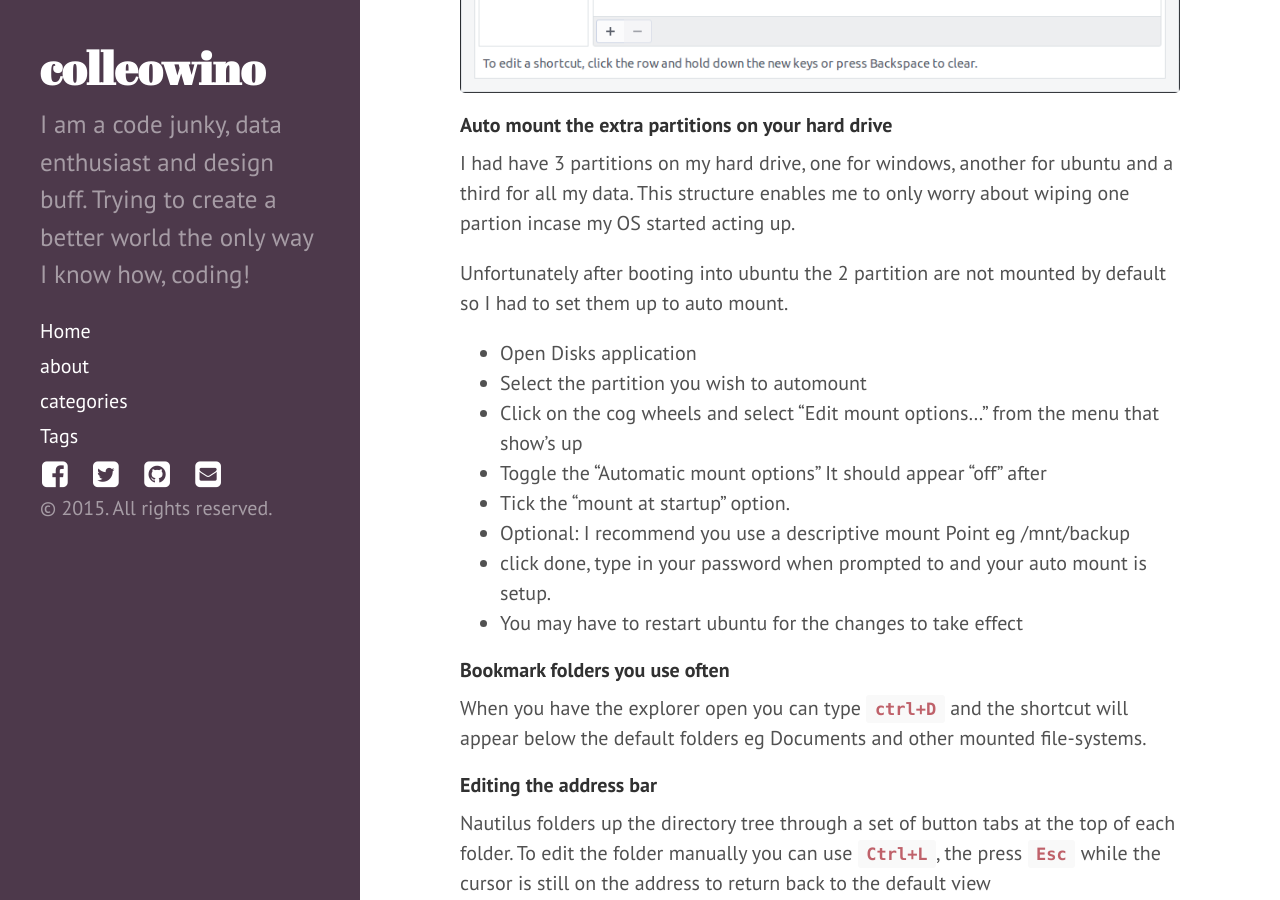
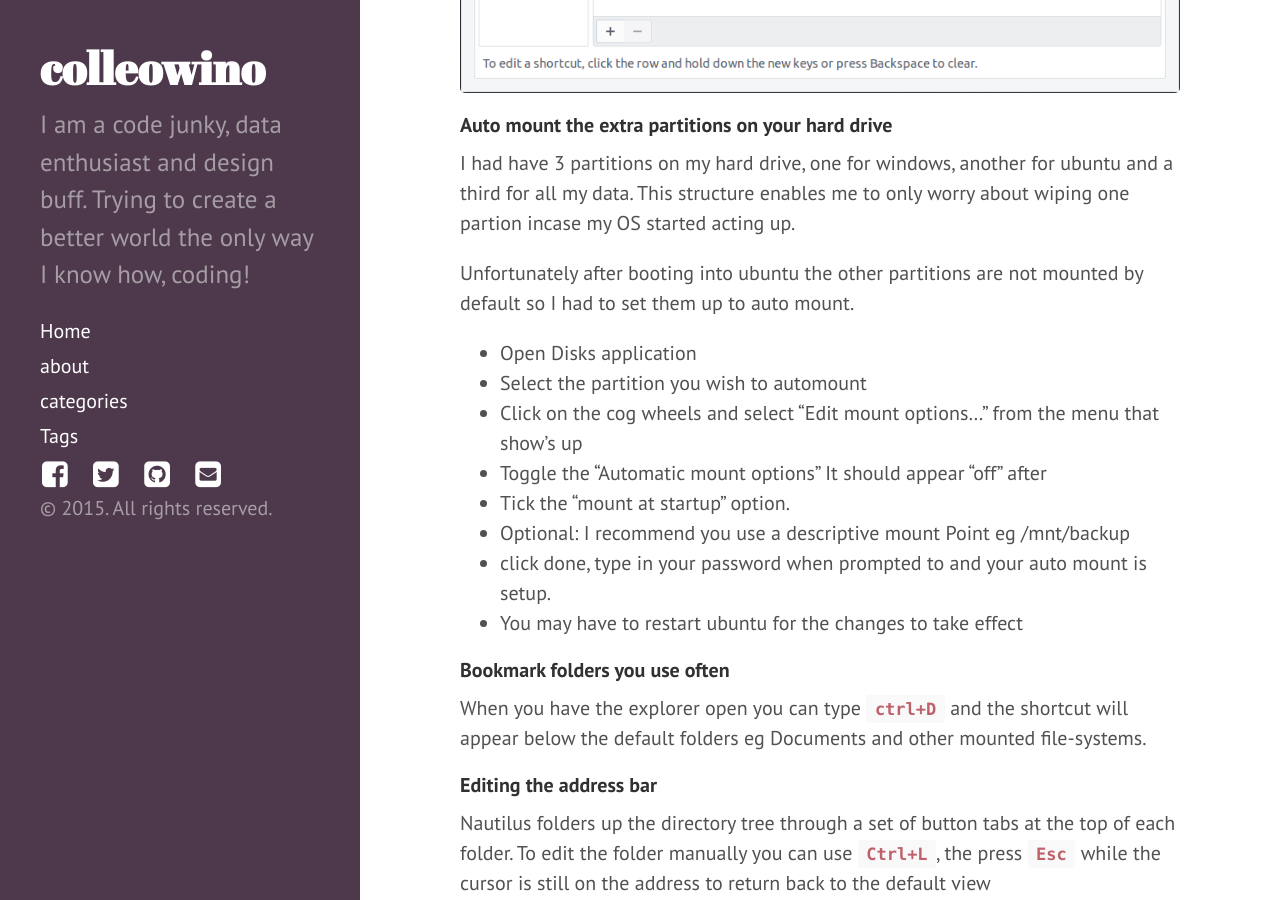
Before and after one commit to colleowino/colleowino.github.io, a Jekyll site: the page built from _posts/2015-09-28-ubuntu-folder-tips.md, in a window 1280 px wide and 900 px high, scrolled down 1125 px. Built offline with Jekyll 4.4.1, drawn with Linux system fonts in a browser that asks for light colours; nearby versions of some CDN libraries; comment, search, counter and statistics services are not loaded.

Commit message:
updated ubuntu files post

```diff
--- a/_posts/2015-09-28-ubuntu-folder-tips.md
+++ b/_posts/2015-09-28-ubuntu-folder-tips.md
@@ -27,7 +27,7 @@ After switching over to ubuntu, one of the first things I missed was the ability
 
 I had have 3 partitions on my hard drive, one for windows, another for ubuntu and a third for all my data. This structure enables me to only worry about wiping one partion incase my OS started acting up.
 
-Unfortunately after booting into ubuntu the 2 partition are not mounted by default so I had to set them up to auto mount.
+Unfortunately after booting into ubuntu the other partitions are not mounted by default so I had to set them up to auto mount.
 
 - Open Disks application
 - Select the partition you wish to automount
```
